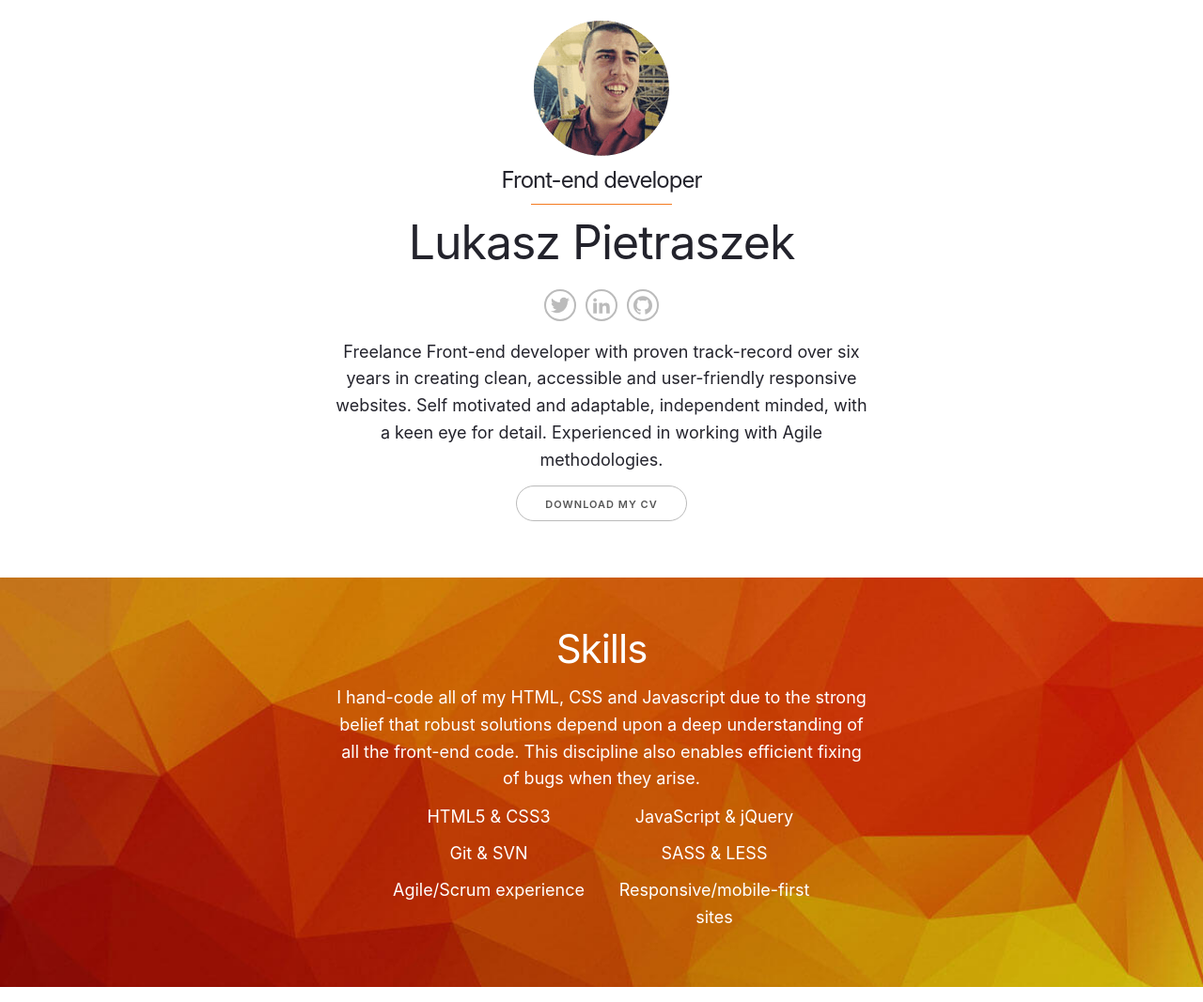
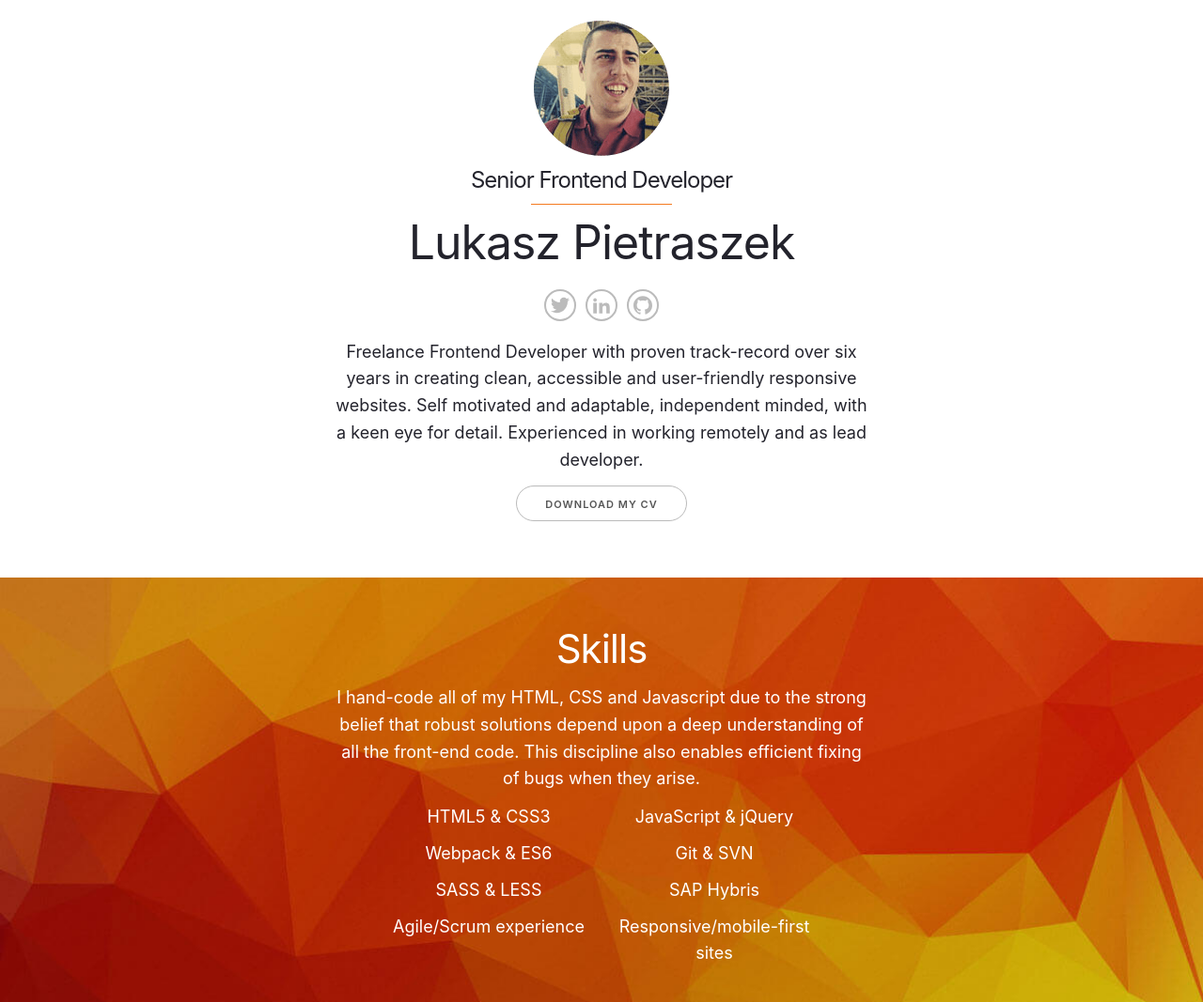
Before and after one commit to pietraszekl/react-pietraszekl-gatsby, a Gatsby site: page / in a window 1280 px wide. Shown: the top 1067 px of the page at 94% size. Built offline with nearby package versions, Linux system fonts and the light colour scheme; Gatsby itself is replaced by a stand-in of ours.

Commit message:
profile updates

```diff
--- a/gatsby-config.js
+++ b/gatsby-config.js
@@ -1,13 +1,11 @@
-
-
-var aboutData = require("./src/data/about.js");
+var aboutData = require('./src/data/about.js')
 module.exports = {
   siteMetadata: {
-    title: `Lukasz Pietraszek - Senior Front-end developer `,
-    description: `Freelance Front-end developer with proven track-record over six years in creating clean, accessible and user-friendly responsive websites. Self motivated and adaptable, independent minded, with a keen eye for detail. Experienced in working with Agile methodologies.`,
+    title: `Lukasz Pietraszek`,
+    description: `Freelance Frontend developer with proven track-record over six years in creating clean, accessible and user-friendly responsive websites. Self motivated and adaptable, independent minded, with a keen eye for detail. Experienced in working remotely and as lead developer.`,
     author: `@pietraszekl`,
     footer: `Built by Lukasz Pietraszek using React and Gatsby.`,
-    aboutData: aboutData
+    aboutData: aboutData,
   },
 
   plugins: [
@@ -47,7 +45,7 @@ module.exports = {
     {
       resolve: `gatsby-plugin-manifest`,
       options: {
-        name: 'Lukasz Pietraszek - Front-end developer',
+        name: 'Lukasz Pietraszek - Frontend developer',
         short_name: 'Pietraszek',
         start_url: '/',
         background_color: '#fff',
--- a/src/components/hero.scss
+++ b/src/components/hero.scss
@@ -16,7 +16,7 @@
 .hero-profile-img {
   border-radius: 50%;
   border: 2px solid white;
-  max-width: 120px;
+  //max-width: 120px;
   @media (min-width: 1000px) {
     max-width: 144px;
   }
--- a/src/data/about.js
+++ b/src/data/about.js
@@ -5,9 +5,9 @@ module.exports = {
   person: {
     photo: '/assets/images/lukasz-pietraszek.jpg',
     name: 'Lukasz Pietraszek',
-    title: 'Front-end developer',
+    title: 'Senior Frontend Developer',
     intro:
-      'Freelance Front-end developer with proven track-record over six years in creating clean, accessible and user-friendly responsive websites. Self motivated and adaptable, independent minded, with a keen eye for detail. Experienced in working with Agile methodologies.',
+      'Freelance Frontend Developer with proven track-record over six years in creating clean, accessible and user-friendly responsive websites. Self motivated and adaptable, independent minded, with a keen eye for detail. Experienced in working remotely and as lead developer.',
     specialities:
       'Specialities: HTML5, CSS3, JavaScript, RWD, Usability, Web Standards',
     btnText: `Download my CV`,
@@ -36,8 +36,10 @@ module.exports = {
     list: [
       'HTML5 & CSS3',
       'JavaScript & jQuery',
+      'Webpack & ES6',
       'Git & SVN',
       'SASS & LESS',
+      'SAP Hybris',
       'Agile/Scrum experience',
       'Responsive/mobile-first sites',
     ],
@@ -53,7 +55,7 @@ module.exports = {
       id: 2,
       text:
         'Lukasz has a very good knowledge of CSS3 and HTML5. He is really up to date to the new technics and to new frontiers of web developing. His puts his experience and his skills in his job providing opinions even on the UX side. He is a great worker and while we have worked together I haven’t had to assign him few jobs ‘cause he was able to understand what was needed from him by the company. He is always punctual and he has a great respect of the work that is doing.',
-      author: 'Fabio Salimbeni - Front-end developer at BioMed Central',
+      author: 'Fabio Salimbeni - Frontend developer at BioMed Central',
     },
     {
       id: 3,
@@ -63,12 +65,14 @@ module.exports = {
     },
   ],
   projects: {
-    title: "Projects",
-    intro: "During my 6+ years of professional experience I have helped build websites and services for well-known companies - B2C and B2B as well as for independet artisits and charities. Click on the logos of selected projects for more details.",
+    title: 'Projects',
+    intro:
+      'During my 6+ years of professional experience I have helped build websites and services for well-known companies - B2C and B2B as well as for independet artisits and charities. Click on the logos of selected projects for more details.',
     list: [
       {
         id: 'bat',
-        desc: "B2B project developed for British American Tobacco Australia to provided their client base with the best possible experience for desktop as well as tablet/mobile devices when ordering larger volumes of products.",
+        desc:
+          'B2B project developed for British American Tobacco Australia to provided their client base with the best possible experience for desktop as well as tablet/mobile devices when ordering larger volumes of products.',
         img: [
           {
             altText: 'British American Tobacco wesbite',
@@ -327,10 +331,7 @@ module.exports = {
         name: 'Stella & Dot',
         tech: ['jQuery', 'AJAX', 'AngularJS', 'Git'],
         year: '2016',
-      }
-    ]
-  }
-
-
-
+      },
+    ],
+  },
 }
--- a/src/pages/index.js
+++ b/src/pages/index.js
@@ -10,7 +10,17 @@ import Portfolio from '../components/portfolio'
 import Recommendations from '../components/recommendations'
 const IndexPage = () => (
   <Layout>
-    <SEO title="LP" keywords={[`frontend`, `JavaScript`]} />
+    <SEO
+      title="Senior Frontend Developer - Remote Gliwice Katowice"
+      keywords={[
+        `frontend developer`,
+        `frontend`,
+        `JavaScript`,
+        `Remote`,
+        `Katowice`,
+        `Gliwice`,
+      ]}
+    />
 
     <StaticQuery
       query={graphql`
```
Also changed, not shown: src/components/Hero.js (+9 -4 lines), src/components/hero.js (+9 -4 lines), 1 other file.
